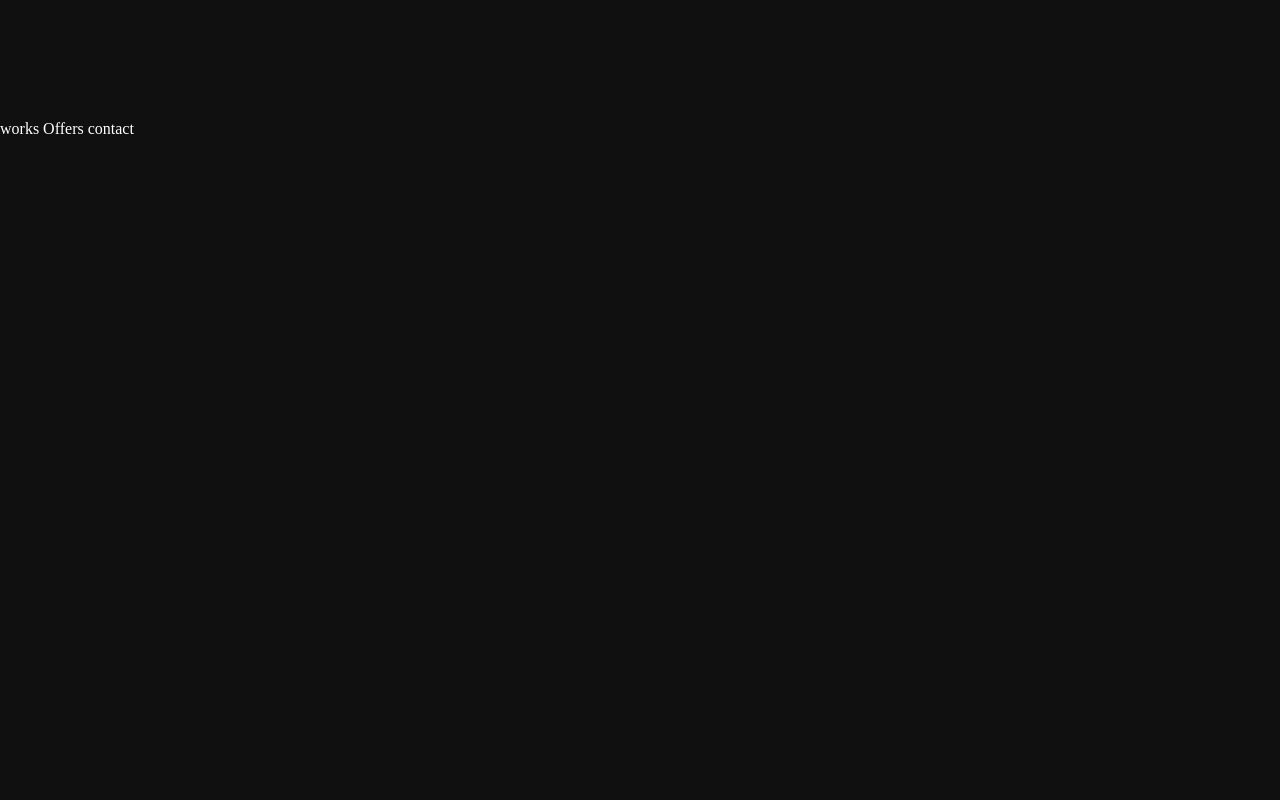
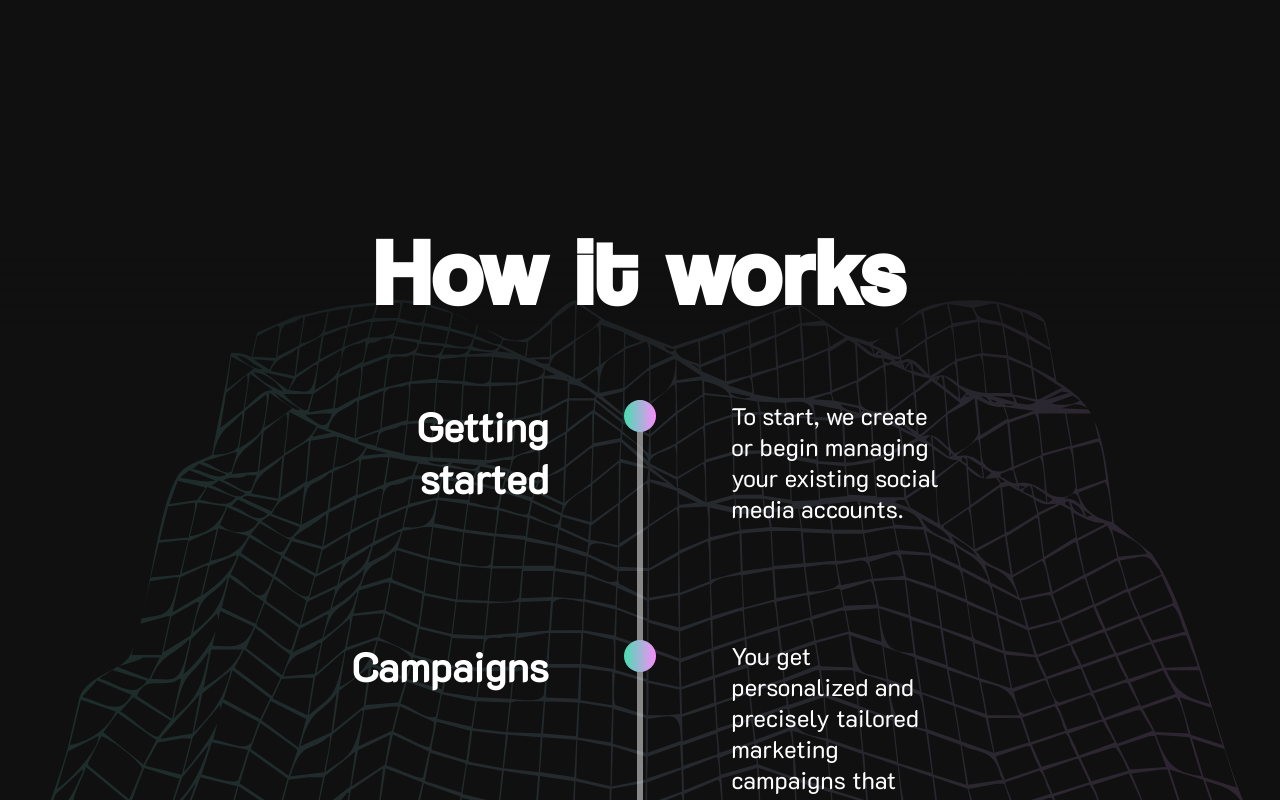
Before and after one commit to deljanin/apex-smma, a SvelteKit app: page / in a window 1280 px wide. Shown: the part 680-1480 px from the top of the page. Before the commit the page ends 818 px from the top, so only its background shows below. Built offline with nearby package versions, Linux system fonts and the light colour scheme.

Commit message:
Adding 'how it works'.

```diff
--- a/package.json
+++ b/package.json
@@ -20,7 +20,7 @@
 		"prettier": "^3.1.1",
 		"prettier-plugin-svelte": "^3.1.2",
 		"svelte": "^4.2.7",
-		"vite": "^5.0.3"
+		"vite": "^5.1.4"
 	},
 	"type": "module"
 }
--- a/src/app.html
+++ b/src/app.html
@@ -4,6 +4,7 @@
 		<meta charset="utf-8" />
 		<link rel="icon" href="%sveltekit.assets%/Logo.svg" />
 		<meta name="viewport" content="width=device-width, initial-scale=1" />
+		<title>Apex SMMA</title>
 		%sveltekit.head%
 		<style>
 			@font-face {
@@ -32,6 +33,16 @@
 				);
 				--text-gradient: -webkit-linear-gradient(0deg, #47deb1, #fa8cfa);
 				color: var(--secondary-color);
+				--shadow-gradient-top: linear-gradient(
+					180deg,
+					rgba(16, 16, 16, 1) 13%,
+					rgba(16, 16, 16, 0) 100%
+				);
+				--shadow-gradient-bottom: linear-gradient(
+					0deg,
+					rgba(16, 16, 16, 1) 13%,
+					rgba(16, 16, 16, 0) 100%
+				);
 			}
 
 			/* If you want to change the theme, just adjust these variables */
@@ -53,6 +64,11 @@
 				-webkit-background-clip: text;
 				-webkit-text-fill-color: transparent;
 			}
+			h1 {
+				font-size: 6.3em;
+				font-family: Coolvetica;
+				letter-spacing: 3px;
+			}
 			*,
 			*::before,
 			*::after {
--- a/src/data/eng.json
+++ b/src/data/eng.json
@@ -40,15 +40,15 @@
 		"heading": "What we offer",
 		"cards": [
 			{
-				"frontText": "Silver Plan",
+				"frontText": "<span class='powerText'>Silver Plan</span>",
 				"backText": "Do we have back text?"
 			},
 			{
-				"frontText": "Gold Plan",
+				"frontText": "<span class='powerText'>Gold Plan</span>",
 				"backText": "Do we have back text?"
 			},
 			{
-				"frontText": "Platinum Plan",
+				"frontText": "<span class='powerText'>Platinum Plan</span>",
 				"backText": "Do we have back text?"
 			}
 		],
--- a/src/data/srb.json
+++ b/src/data/srb.json
@@ -19,7 +19,7 @@
 		"heading": "How it works",
 		"circles": [
 			{
-				"mainText": "Getting started",
+				"mainText": "Početak",
 				"subText": "To start, we create or begin managing your existing social media accounts."
 			},
 			{
--- a/src/routes/+layout.svelte
+++ b/src/routes/+layout.svelte
@@ -1,8 +1,8 @@
 <script>
-    import logoDark from "$lib/assets/LogoDark.svg";
-    import langIcon from "$lib/assets/langIcon.svg";
+	import logoDark from '$lib/assets/LogoDark.svg';
+	import langIcon from '$lib/assets/langIcon.svg';
 
-    import {languageData} from '$lib/languageData.js';
+	import { languageData } from '$lib/languageData.js';
 
 	import { txt } from '$lib/context.js';
 	import { page } from '$app/stores';
@@ -11,11 +11,21 @@
 		lng = lng === 'en' ? 'sr' : 'en';
 		txt.set(languageData[lng]);
 	}
+	let y = 0;
+	let navSticky;
+	$: if (y < 25) {
+		navSticky = '';
+	} else {
+		navSticky = 'navSticky';
+	}
 </script>
-<nav>
+
+<svelte:window bind:scrollY={y} />
+
+<nav class={navSticky}>
 	<div>
 		<a href="/">
-         <img src={logoDark} alt="Logo">
+			<img src={logoDark} alt="Logo" />
 		</a>
 
 		<ul>
@@ -29,28 +39,38 @@
 				{/each}
 			{/if}
 		</ul>
-    <img src={langIcon} on:click={handleLanguageChange} alt="Language change button">
+		<img src={langIcon} on:click={handleLanguageChange} alt="Language change button" />
 	</div>
 </nav>
-<slot/>
+<slot />
 
 <style>
-    a > img{
-        width: 60px;
-        height: auto;
+	.navSticky {
+		position: fixed;
+		background-color: rgba(255, 255, 255, 0.4);
+		backdrop-filter: blur(20px);
+		transition: background-color 0.4s;
+		height: 70px;
 	}
-    img{
-        cursor: pointer;
-        width: 50px;
+	.navSticky > div {
+		position: fixed;
+		top: 0;
+		background-color: unset;
+		backdrop-filter: unset;
+		transition: background-color 0.4s;
 	}
+
 	nav {
+		z-index: 3;
+		position: relative;
+		top: 0;
 		width: 100%;
-        position: relative;
 		display: flex;
 		justify-content: center;
 		align-items: center;
+		transition: all 0.4s;
 	}
-    div{
+	div {
 		position: absolute;
 		top: 25px;
 		padding: 20px;
@@ -60,20 +80,28 @@
 		display: flex;
 		justify-content: space-between;
 		align-items: center;
-        background-color: var(--secondary-color);
-        z-index: 2;
+		background-color: rgba(255, 255, 255, 0.4);
+		backdrop-filter: blur(20px);
+		transition: all 0.4s;
 	}
-    ul{
+	a > img {
+		width: 60px;
+		height: auto;
+	}
+	img {
+		cursor: pointer;
+		width: 50px;
+	}
+	ul {
 		width: 70%;
 		display: flex;
 		justify-content: space-evenly;
 		align-items: center;
-
 	}
-    li{
+	li {
 		list-style: none;
 	}
-    li > a{
+	li > a {
 		font-family: 'Coolvetica';
 		font-size: 1.8em;
 		color: var(--primary-color);
--- a/src/routes/main_components/HowItWorks.svelte
+++ b/src/routes/main_components/HowItWorks.svelte
@@ -1 +1,107 @@
-works
+<script>
+	import { txt } from '$lib/context.js';
+	import background from '$lib/assets/howItWorksBg.svg';
+</script>
+
+<div id="services">
+	<h1>{$txt.howItWorks.heading}</h1>
+	{#each $txt.howItWorks.circles as circle}
+		<div>
+			<h2>{circle.mainText}</h2>
+			<div class="circle"></div>
+			<div class="vertical_line"></div>
+			<p>{circle.subText}</p>
+		</div>
+	{/each}
+
+	<div class="dark_gradient first"></div>
+	<div class="dark_gradient second"></div>
+	<div class="imgContainer">
+		<img src={background} alt="Curved 3d lines background with gradient colors" />
+	</div>
+</div>
+
+<style>
+	#services {
+		width: 100%;
+		padding-top: 5vh;
+		height: 155vh;
+		display: flex;
+		align-items: center;
+		flex-direction: column;
+		position: relative;
+	}
+	div {
+		position: relative;
+		display: flex;
+		justify-content: space-evenly;
+		width: 60vw;
+		height: 30vh;
+	}
+	.circle {
+		height: 2em;
+		width: 2em;
+		border-radius: 100%;
+		background-image: var(--text-gradient);
+		position: sticky;
+		top: 40%;
+		z-index: -2;
+	}
+	.vertical_line {
+		position: absolute;
+		background-color: var(--secondary-color);
+		opacity: 0.5;
+		height: 100%;
+		width: 6px;
+		z-index: -3;
+	}
+	h1 {
+		height: 30vh;
+		display: flex;
+		justify-content: center;
+		align-items: center;
+	}
+	h2,
+	p {
+		font-family: K2D;
+		width: 17vw;
+	}
+	h2 {
+		font-size: 2.5em;
+		text-align: right;
+	}
+	p {
+		font-size: 1.5em;
+		text-wrap: pretty;
+	}
+	.imgContainer {
+		position: absolute;
+		height: 100%;
+		width: 100%;
+		overflow: hidden;
+	}
+	img {
+		top: 20vh;
+		width: 115%;
+		height: auto;
+		position: absolute;
+		z-index: -4;
+		opacity: 0.15;
+	}
+	.dark_gradient {
+		z-index: -1;
+		position: absolute;
+		width: 100%;
+	}
+	.dark_gradient.first {
+		background: var(--shadow-gradient-top);
+		height: 35vh;
+		top: 0;
+	}
+
+	.dark_gradient.second {
+		background: var(--shadow-gradient-bottom);
+		bottom: 0;
+		height: 25vh;
+	}
+</style>
--- a/src/routes/main_components/Landing.svelte
+++ b/src/routes/main_components/Landing.svelte
@@ -1,23 +1,20 @@
 <script>
-    import Dots from "./dots.svelte";
+	import Dots from './dots.svelte';
 	import { txt } from '$lib/context.js';
+</script>
 
-</script>
 <div id="landing">
-
 	<h1>{@html $txt.landing.heading1}</h1>
 	<h2>{@html $txt.landing.heading2}</h2>
 
 	<button>{$txt.landing.buttonText}</button>
 	<div class="dots_wrapper">
-        <Dots/>
+		<Dots />
+	</div>
 </div>
 
-</div>
-
-
 <style>
-    #landing{
+	#landing {
 		position: relative;
 		width: 100%;
 		height: 100vh;
@@ -27,21 +24,19 @@
 		flex-direction: column;
 		gap: 0.7em;
 	}
-    h1,h2{
+	h1,
+	h2 {
 		z-index: 1;
 
 		color: var(--secondary-color);
 		text-align: center;
 	}
-    h1{
-        font-size: 6.3em;
-        font-family: Coolvetica;
-    }
-    h2{
+
+	h2 {
 		font-size: 2.1em;
 		font-family: K2D;
 	}
-    button{
+	button {
 		border: none;
 		z-index: 2;
 		cursor: pointer;
@@ -55,7 +50,7 @@
 		background-image: var(--text-gradient);
 	}
 
-    .dots_wrapper{
+	.dots_wrapper {
 		filter: blur(4px);
 		z-index: 0;
 		position: absolute;
--- a/src/routes/main_components/Offers.svelte
+++ b/src/routes/main_components/Offers.svelte
@@ -1 +1,12 @@
-Offers
+<script>
+</script>
+
+<div id="offers">Offers</div>
+
+<style>
+	#offers {
+		background-color: var(--primary-color);
+		width: 100%;
+		height: 100vh;
+	}
+</style>
```
Also changed, not shown: src/lib/assets/howItWorksBg.svg (added), 1 other file (tests, documents, lock files or other folders). Lines whose indentation alone changed are shown as unchanged.
